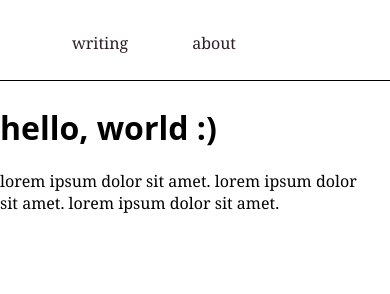
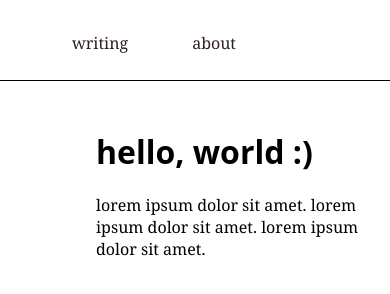
Before and after one commit to aurum-linh/aurum-linh.github.io, a plain HTML site: page index.html in a window 390 px wide. Drawn offline with Linux system fonts and the light colour scheme.

Commit message:
uuhhhhh the padding is fucked up on live site but it looks fine locally. fun. hopefully this works lmao

```diff
--- a/styles.css
+++ b/styles.css
@@ -78,6 +78,7 @@ div {
 
 /* phone screens */
 @media screen and (max-width: 600px) {
+
   img {
     padding-bottom: 2em;
     padding-left: 20%;
@@ -99,7 +100,7 @@ div {
     position: absolute;
     max-width: 25em;
     top: 10%;
-    right: 1.5em
+    padding: 1.5em;
   }
 
   /* for list on writing main page */
```
